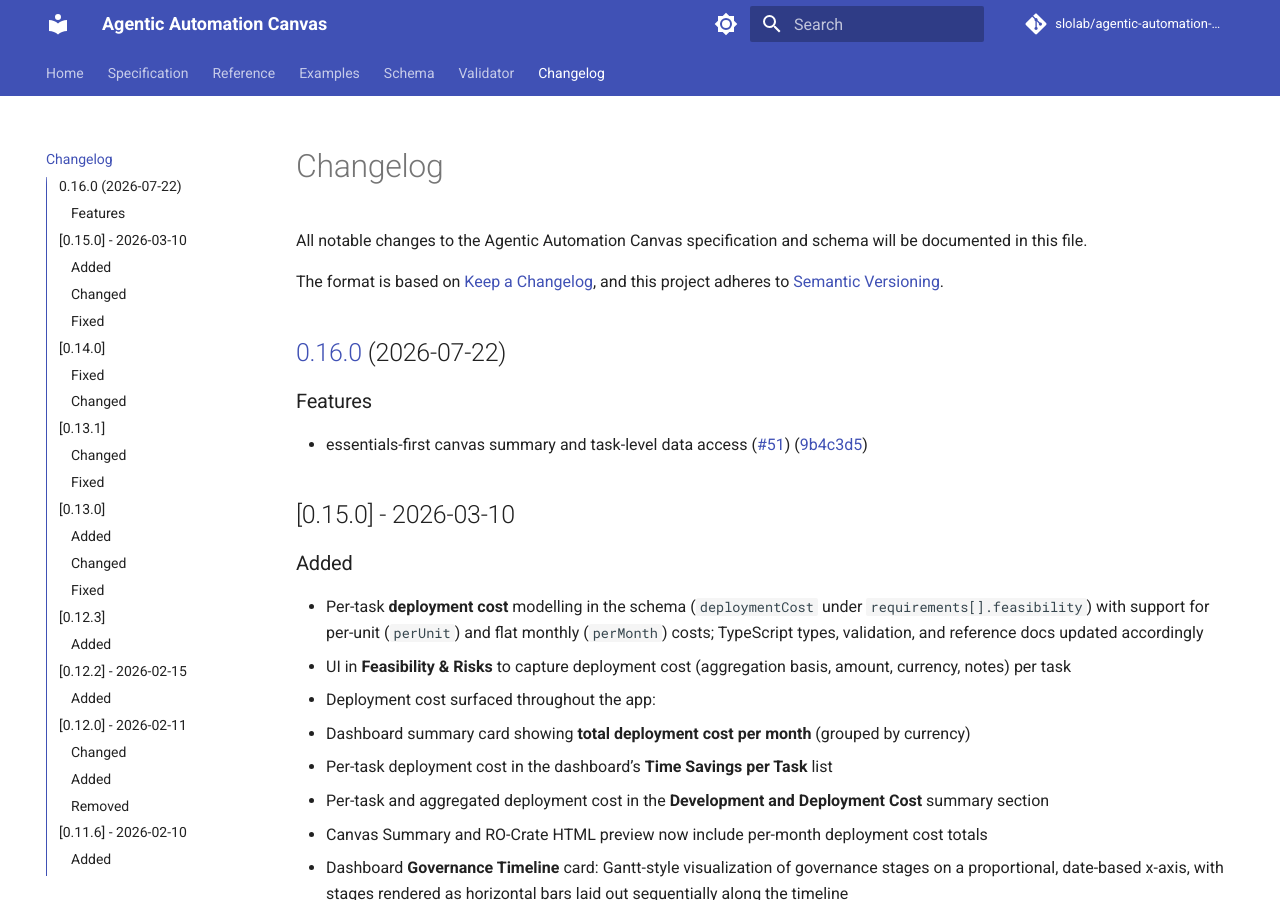
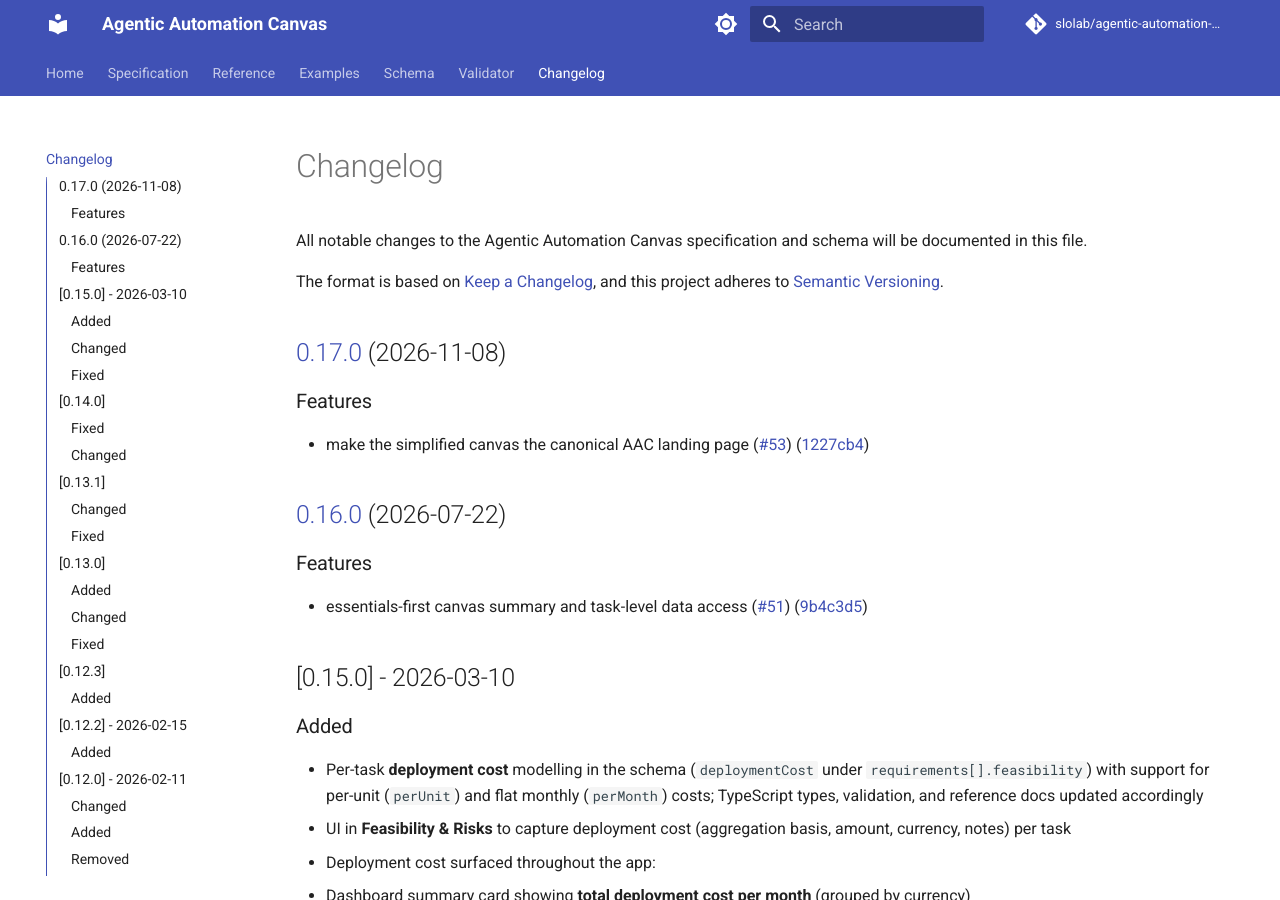
Before and after one commit to slolab/agentic-automation-canvas, an MkDocs documentation site: the page built from docs/changelog.md, in a window 1280 px wide and 900 px high. Built offline with MkDocs 1.6.1 and Material for MkDocs 9.7.7, drawn with Linux system fonts in a browser that asks for light colours; comment, search, counter and statistics services are not loaded.

Commit message:
chore(main): release 0.17.0 (#55)
Co-authored-by: github-actions[bot] <41898282+github-actions[bot]@users.noreply.github.com>

```diff
--- a/docs/changelog.md
+++ b/docs/changelog.md
@@ -4,6 +4,13 @@ All notable changes to the Agentic Automation Canvas specification and schema wi
 
 The format is based on [Keep a Changelog](https://keepachangelog.com/en/1.0.0/),
 and this project adheres to [Semantic Versioning](https://semver.org/spec/v2.0.0.html).
+
+## [0.17.0](https://github.com/slolab/agentic-automation-canvas/compare/v0.16.0...v0.17.0) (2026-11-08)
+
+
+### Features
+
+* make the simplified canvas the canonical AAC landing page ([#53](https://github.com/slolab/agentic-automation-canvas/issues/53)) ([1227cb4](https://github.com/slolab/agentic-automation-canvas/commit/1227cb4ab7807c32b8e572980742b9b293093170))
 
 ## [0.16.0](https://github.com/slolab/agentic-automation-canvas/compare/v0.15.0...v0.16.0) (2026-07-22)
 
--- a/package.json
+++ b/package.json
@@ -1,6 +1,6 @@
 {
   "name": "agentic-automation-canvas",
-  "version": "0.16.0",
+  "version": "0.17.0",
   "description": "A visual framework for shaping agentic automation projects and generating RO-Crate packages",
   "author": "Sebastian Lobentanzer, slolab",
   "license": "Apache-2.0",
--- a/pyproject.toml
+++ b/pyproject.toml
@@ -1,6 +1,6 @@
 [project]
 name = "agentic-automation-canvas"
-version = "0.16.0" # x-release-please-version
+version = "0.17.0" # x-release-please-version
 description = "Agentic Automation Canvas - Schema tools and documentation"
 requires-python = ">=3.10"
 dependencies = [
```
Also changed, not shown: README.md (+1 -1 lines), docs/index.md (+1 -1 lines), .release-please-manifest.json, 1 other file.
